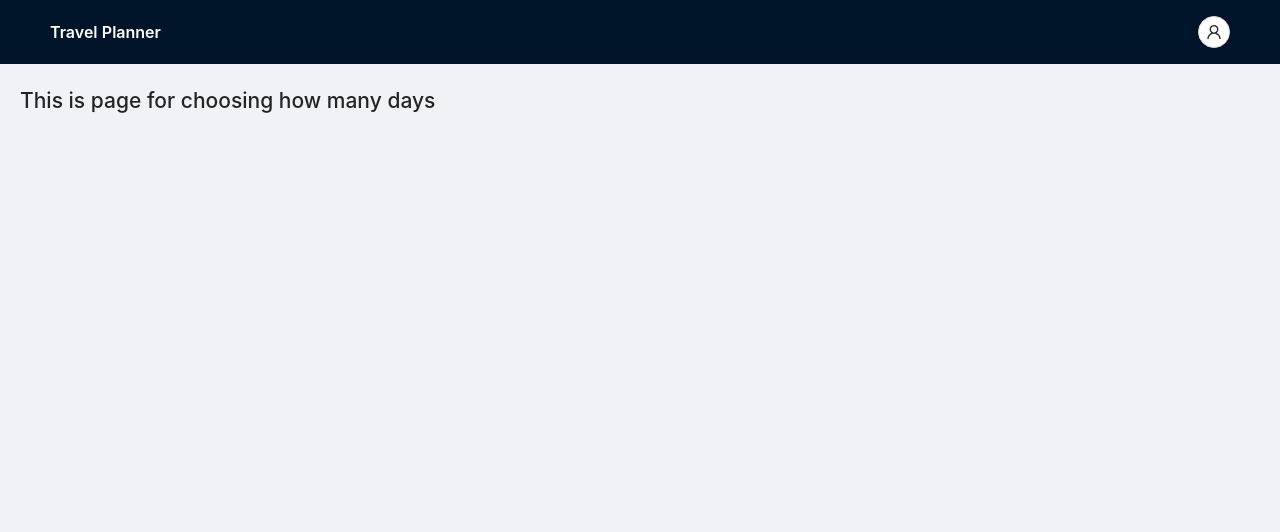
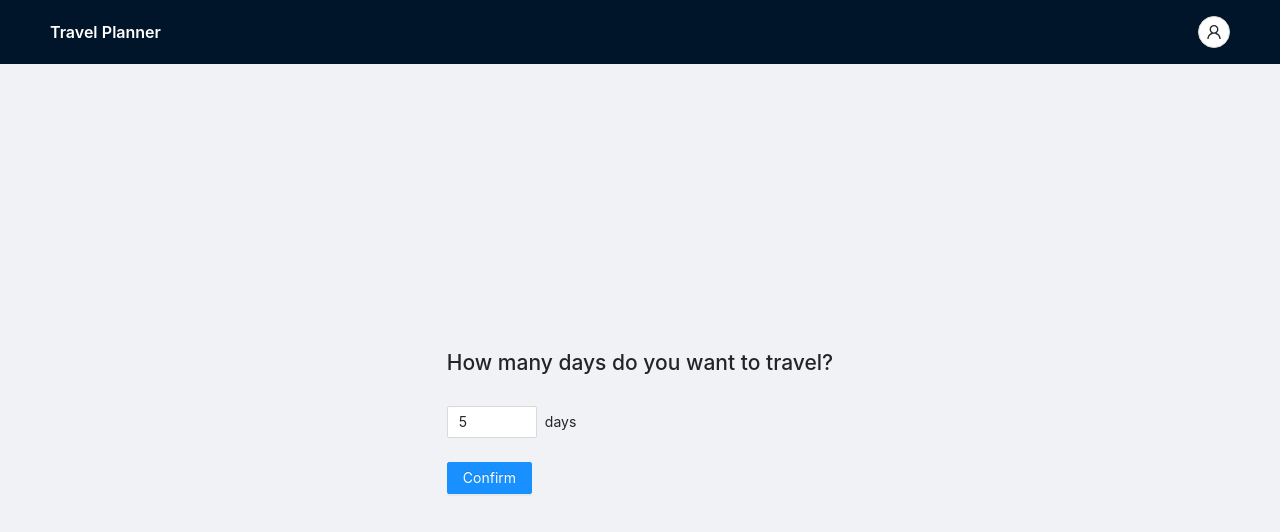
Before and after one commit to fongziyjun16/TravelPlannerFrontEnd, a React (Create React App) app: page /days in a window 1280 px wide. Shown: the top 532 px of the page. Built offline with nearby package versions, Linux system fonts and the light colour scheme; what google-maps-react would draw is missing.

Commit message:
update HowManyDayPage.js

```diff
--- a/src/pages/HowManyDayPage.js
+++ b/src/pages/HowManyDayPage.js
@@ -1,13 +1,55 @@
+import { Row, Col, Space, Form, InputNumber, Button } from "antd";
 import { Component } from "react";
+import { useNavigate } from "react-router-dom";
 
 class HowManyDayPage extends Component {
+
+    handleConfirm = (values) => {
+        const { days: currDays } = values;
+        localStorage.setItem('days', currDays);
+        this.props.navigate("/map");
+    }
+
     render() {
         return (
             <>
-                <h1>This is page for choosing how many days</h1>
+                <Row align="middle" justify="center" style={{ height: '100%' }}>
+                    <Col>
+                        <Space direction="vertical" size="middle" style={{ display: 'flex' }}>
+                            <h1>How many days do you want to travel?</h1>
+                            <Form
+                                name="daysForm"
+                                onFinish={this.handleConfirm}
+                                initialValues={{
+                                    'days': 5
+                                }}>
+                                <Form.Item>
+                                    <Form.Item name="days" noStyle>
+                                        <InputNumber min={1} max={10} />
+                                    </Form.Item>
+                                    <span className="ant-form-text"> days</span>
+                                </Form.Item>
+                                <Form.Item>
+                                    <Button type="primary" htmlType="submit">
+                                        Confirm
+                                    </Button>
+                                </Form.Item>
+                            </Form>
+                        </Space>
+                    </Col>
+                </Row>
             </>
         )
     }
 }
 
-export default HowManyDayPage;
+// export default function (props) {
+//     const navigate = useNavigate();
+//     return <PlacesPage {...props} navigate={navigate} />
+// };
+
+
+export default function(props) {
+    const navigate = useNavigate();
+    return <HowManyDayPage {...props} navigate={navigate} />
+};
```
Also changed, not shown: 1 other file (tests, documents, lock files or other folders).
